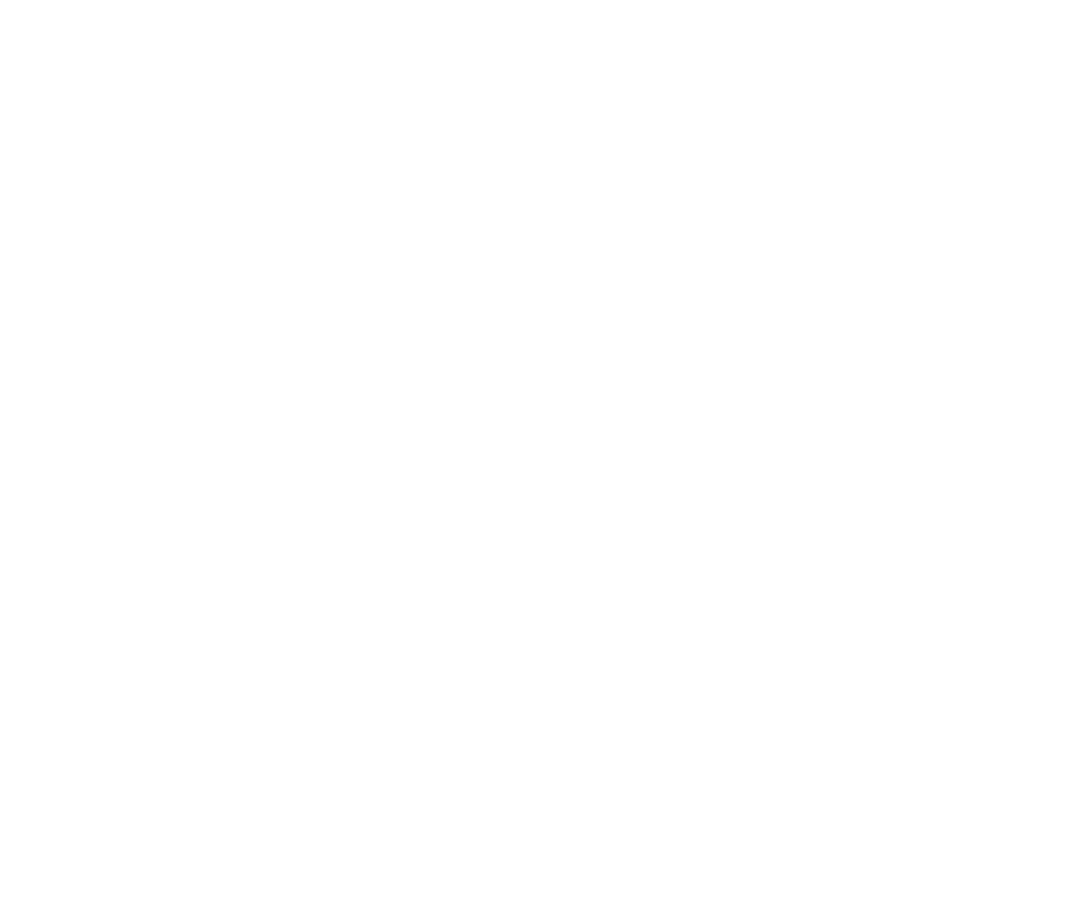
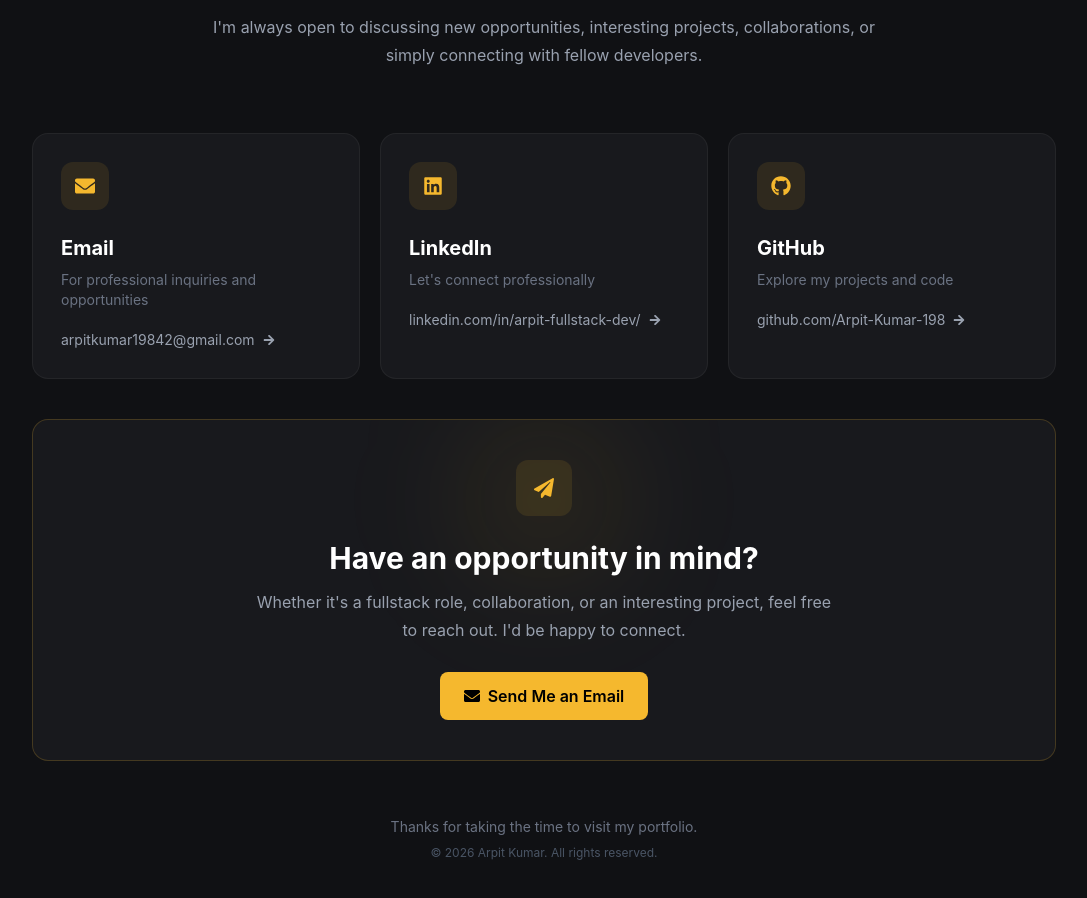
Before and after one commit to Arpit-Kumar-198/portfolio, a React app: page /contact in a window 1280 px wide. Shown: the part 300-1198 px from the top of the page, without its empty margins (96-1183 px from the left). Before the commit the page ends 800 px from the top, so only its background shows below. Built offline with nearby package versions, Linux system fonts and the light colour scheme; the HTML template or start-up script is replaced by a standard one.

Commit message:
Add Contact section

```diff
--- a/src/pages/Contact.jsx
+++ b/src/pages/Contact.jsx
@@ -1,8 +1,147 @@
-function Contact() {
-    return (
-        <>
+import {
+  FaEnvelope,
+  FaLinkedin,
+  FaGithub,
+  FaArrowRight,
+  FaPaperPlane,
+} from "react-icons/fa";
 
-        </>
-    )
-}
+const Contact = () => {
+  const contactOptions = [
+    {
+      title: "Email",
+      description: "For professional inquiries and opportunities",
+      value: "arpitkumar19842@gmail.com",
+      icon: FaEnvelope,
+      link: "mailto:arpitkumar19842@gmail.com",
+    },
+    {
+      title: "LinkedIn",
+      description: "Let's connect professionally",
+      value: "linkedin.com/in/arpit-fullstack-dev/",
+      icon: FaLinkedin,
+      link: "https://www.linkedin.com/in/arpit-fullstack-dev/",
+    },
+    {
+      title: "GitHub",
+      description: "Explore my projects and code",
+      value: "github.com/Arpit-Kumar-198",
+      icon: FaGithub,
+      link: "https://github.com/Arpit-Kumar-198",
+    },
+  ];
+
+  return (
+    <section
+      id="contact"
+      className="bg-[#101114] px-6 py-24 text-white lg:px-8"
+    >
+      <div className="mx-auto max-w-5xl">
+
+        {/* Section Heading */}
+        <div className="mb-16 text-center">
+          <p className="mb-3 text-sm font-semibold uppercase tracking-[0.3em] text-[#F5B82E]">
+            Get In Touch
+          </p>
+
+          <h2 className="text-4xl font-bold sm:text-5xl">
+            Let's <span className="text-[#F5B82E]">Connect</span>
+          </h2>
+
+          <div className="mx-auto mt-5 h-1 w-16 rounded-full bg-[#F5B82E]" />
+
+          <p className="mx-auto mt-6 max-w-2xl leading-7 text-gray-400">
+            I'm always open to discussing new opportunities, interesting
+            projects, collaborations, or simply connecting with fellow
+            developers.
+          </p>
+        </div>
+
+        {/* Contact Cards */}
+        <div className="grid gap-5 md:grid-cols-3">
+
+          {contactOptions.map((option, index) => {
+            const Icon = option.icon;
+
+            return (
+              <a
+                key={index}
+                href={option.link}
+                target={option.title === "Email" ? "_self" : "_blank"}
+                rel="noopener noreferrer"
+                className="group rounded-2xl border border-white/5 bg-[#18191d] p-7 transition-all duration-300 hover:-translate-y-2 hover:border-[#F5B82E]/40"
+              >
+                <div className="flex h-12 w-12 items-center justify-center rounded-xl bg-[#F5B82E]/10">
+                  <Icon className="text-xl text-[#F5B82E]" />
+                </div>
+
+                <h3 className="mt-6 text-xl font-bold">
+                  {option.title}
+                </h3>
+
+                <p className="mt-2 text-sm text-gray-500">
+                  {option.description}
+                </p>
+
+                <div className="mt-5 flex items-center gap-2 text-sm text-gray-400 transition-colors group-hover:text-[#F5B82E]">
+                  <span className="truncate">
+                    {option.value}
+                  </span>
+
+                  <FaArrowRight className="shrink-0 text-xs transition-transform duration-300 group-hover:translate-x-1" />
+                </div>
+              </a>
+            );
+          })}
+
+        </div>
+
+        {/* Main CTA */}
+        <div className="relative mt-10 overflow-hidden rounded-2xl border border-[#F5B82E]/20 bg-[#18191d] p-8 text-center sm:p-10">
+
+          {/* Glow */}
+          <div className="absolute left-1/2 top-0 h-40 w-40 -translate-x-1/2 rounded-full bg-[#F5B82E]/10 blur-3xl" />
+
+          <div className="relative">
+
+            <div className="mx-auto flex h-14 w-14 items-center justify-center rounded-xl bg-[#F5B82E]/10">
+              <FaPaperPlane className="text-xl text-[#F5B82E]" />
+            </div>
+
+            <h3 className="mt-6 text-2xl font-bold sm:text-3xl">
+              Have an opportunity in mind?
+            </h3>
+
+            <p className="mx-auto mt-3 max-w-xl leading-7 text-gray-400">
+              Whether it's a fullstack role, collaboration, or an interesting
+              project, feel free to reach out. I'd be happy to connect.
+            </p>
+
+            <a
+              href="mailto:arpit19842@gmail.com"
+              className="mt-7 inline-flex items-center gap-2 rounded-lg bg-[#F5B82E] px-6 py-3 font-semibold text-black transition-all duration-300 hover:bg-[#ffc94d] hover:-translate-y-0.5"
+            >
+              <FaEnvelope />
+              Send Me an Email
+            </a>
+
+          </div>
+        </div>
+
+        {/* Footer */}
+        <div className="mt-14 text-center">
+          <p className="text-sm text-gray-500">
+            Thanks for taking the time to visit my portfolio.
+          </p>
+
+          <p className="mt-2 text-xs text-gray-600">
+            © {new Date().getFullYear()} Arpit Kumar. All rights reserved.
+          </p>
+        </div>
+
+      </div>
+    </section>
+  );
+};
+
 export default Contact;
```
